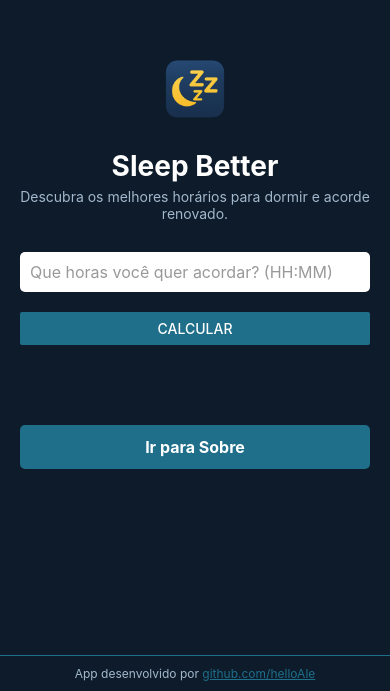
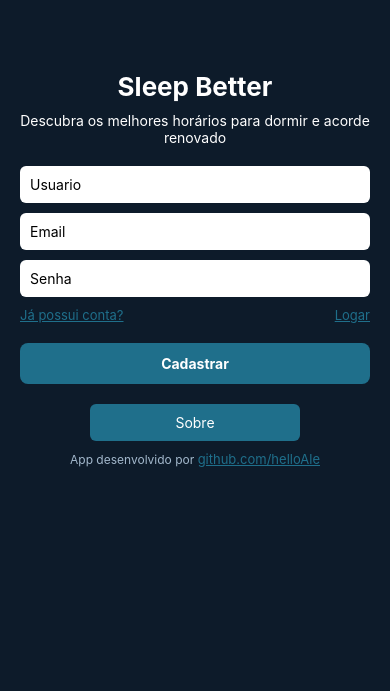
Before and after one commit to helloAle/sleep_better, a React Native app: screen /Register in a window 390 px wide. Shown: the part 153-844 px from the top of the page. Built offline with nearby package versions, Linux system fonts and the light colour scheme.

Commit message:
telas de login e cadastro

```diff
--- a/App.tsx
+++ b/App.tsx
@@ -3,6 +3,8 @@ import { NavigationContainer } from '@react-navigation/native';
 import { createNativeStackNavigator } from '@react-navigation/native-stack';
 import HomeScreen from './screens/HomeScreen';
 import AboutScreen from './screens/AboutScreen';
+import LoginScreen from './screens/LoginScreen';
+import RegisterScreen from './screens/RegisterScreen';
 import { useNavigation } from '@react-navigation/native';
 
 
@@ -12,8 +14,11 @@ export default function App() {
   return (
     <NavigationContainer>
       <Stack.Navigator screenOptions={{ headerShown: false }}>
+        <Stack.Screen name="Login" component={LoginScreen} />
+        <Stack.Screen name="Register" component={RegisterScreen} />
         <Stack.Screen name="Home" component={HomeScreen} />
         <Stack.Screen name="About" component={AboutScreen} />
+
       </Stack.Navigator>
     </NavigationContainer>
   );
--- a/screens/AboutScreen.tsx
+++ b/screens/AboutScreen.tsx
@@ -5,7 +5,7 @@ export default function AboutScreen() {
   return (
     <View style={styles.container}>
       <Text style={styles.title}>Sobre o Sleep Better</Text>
-      <Text style={styles.text}>Versão 0.0.1</Text>
+      <Text style={styles.text}>Versão 0.0.3</Text>
       <Text style={styles.text}>Notas de atualização: 22/05/2025</Text>
       <Text style={styles.text}>Tecnologias: React Native, TypeScript, React Navigation</Text>
 
--- /dev/null
+++ b/screens/LoginScreen.tsx
@@ -0,0 +1,107 @@
+import React from 'react';
+import { View, Text, TextInput, TouchableOpacity, StyleSheet, Linking } from 'react-native';
+import { useNavigation } from '@react-navigation/native';
+
+export default function LoginScreen() {
+  const navigation = useNavigation();
+
+  return (
+    <View style={styles.container}>
+      <Text style={styles.title}>Sleep Better</Text>
+      <Text style={styles.subtitle}>Descubra os melhores horários para dormir e acorde renovado</Text>
+
+      <TextInput placeholder="Login" style={styles.input} />
+      <TextInput placeholder="Senha" style={styles.input} secureTextEntry />
+
+      <View style={styles.row}>
+        <Text style={styles.link}>Esqueceu a senha?</Text>
+        <TouchableOpacity onPress={() => navigation.navigate('Register')}>
+          <Text style={styles.link}>Cadastre-se</Text>
+        </TouchableOpacity>
+      </View>
+
+      <TouchableOpacity style={styles.button}>
+        <Text style={styles.buttonText}>Entrar</Text>
+      </TouchableOpacity>
+
+      <TouchableOpacity style={styles.aboutButton} onPress={() => navigation.navigate('About')}>
+        <Text style={styles.aboutButtonText}>Sobre</Text>
+      </TouchableOpacity>
+
+      <Text style={styles.footerText}>
+        App desenvolvido por{' '}
+        <Text style={styles.link} onPress={() => Linking.openURL('https://github.com/helloAle')}>
+          github.com/helloAle
+        </Text>
+      </Text>
+    </View>
+  );
+}
+
+const styles = StyleSheet.create({
+  container: {
+    flex: 1,
+    backgroundColor: '#0d1b2a',
+    alignItems: 'center',
+    justifyContent: 'center',
+    padding: 20,
+  },
+  title: {
+    fontSize: 26,
+    fontWeight: 'bold',
+    color: '#fff',
+    marginBottom: 10,
+  },
+  subtitle: {
+    fontSize: 14,
+    color: '#fff',
+    marginBottom: 20,
+    textAlign: 'center',
+  },
+  input: {
+    width: '100%',
+    backgroundColor: '#fff',
+    borderRadius: 6,
+    padding: 10,
+    marginBottom: 10,
+  },
+  row: {
+    flexDirection: 'row',
+    justifyContent: 'space-between',
+    width: '100%',
+    marginBottom: 20,
+  },
+  link: {
+    color: '#1f6f8b',
+    textDecorationLine: 'underline',
+    fontSize: 13,
+  },
+  button: {
+    backgroundColor: '#1f6f8b',
+    padding: 12,
+    borderRadius: 8,
+    width: '100%',
+    alignItems: 'center',
+    marginBottom: 20,
+  },
+  buttonText: {
+    color: '#fff',
+    fontWeight: 'bold',
+  },
+  aboutButton: {
+    backgroundColor: '#1f6f8b',
+    padding: 10,
+    borderRadius: 6,
+    width: '60%',
+    alignItems: 'center',
+    marginBottom: 10,
+  },
+  aboutButtonText: {
+    color: '#fff',
+  },
+  footerText: {
+    fontSize: 12,
+    color: '#a3b8cc',
+    textAlign: 'center',
+  },
+});
--- /dev/null
+++ b/screens/RegisterScreen.tsx
@@ -0,0 +1,108 @@
+import React from 'react';
+import { View, Text, TextInput, TouchableOpacity, StyleSheet, Linking } from 'react-native';
+import { useNavigation } from '@react-navigation/native';
+
+export default function RegisterScreen() {
+  const navigation = useNavigation();
+
+  return (
+    <View style={styles.container}>
+      <Text style={styles.title}>Sleep Better</Text>
+      <Text style={styles.subtitle}>Descubra os melhores horários para dormir e acorde renovado</Text>
+
+      <TextInput placeholder="Usuario" style={styles.input} />
+      <TextInput placeholder="Email" style={styles.input} keyboardType="email-address" />
+      <TextInput placeholder="Senha" style={styles.input} secureTextEntry />
+
+      <View style={styles.row}>
+        <Text style={styles.link}>Já possui conta?</Text>
+        <TouchableOpacity onPress={() => navigation.navigate('Login')}>
+          <Text style={styles.link}>Logar</Text>
+        </TouchableOpacity>
+      </View>
+
+      <TouchableOpacity style={styles.button}>
+        <Text style={styles.buttonText}>Cadastrar</Text>
+      </TouchableOpacity>
+
+      <TouchableOpacity style={styles.aboutButton} onPress={() => navigation.navigate('About')}>
+        <Text style={styles.aboutButtonText}>Sobre</Text>
+      </TouchableOpacity>
+
+      <Text style={styles.footerText}>
+        App desenvolvido por{' '}
+        <Text style={styles.link} onPress={() => Linking.openURL('https://github.com/helloAle')}>
+          github.com/helloAle
+        </Text>
+      </Text>
+    </View>
+  );
+}
+
+const styles = StyleSheet.create({
+  container: {
+    flex: 1,
+    backgroundColor: '#0d1b2a',
+    alignItems: 'center',
+    justifyContent: 'center',
+    padding: 20,
+  },
+  title: {
+    fontSize: 26,
+    fontWeight: 'bold',
+    color: '#fff',
+    marginBottom: 10,
+  },
+  subtitle: {
+    fontSize: 14,
+    color: '#fff',
+    marginBottom: 20,
+    textAlign: 'center',
+  },
+  input: {
+    width: '100%',
+    backgroundColor: '#fff',
+    borderRadius: 6,
+    padding: 10,
+    marginBottom: 10,
+  },
+  row: {
+    flexDirection: 'row',
+    justifyContent: 'space-between',
+    width: '100%',
+    marginBottom: 20,
+  },
+  link: {
+    color: '#1f6f8b',
+    textDecorationLine: 'underline',
+    fontSize: 13,
+  },
+  button: {
+    backgroundColor: '#1f6f8b',
+    padding: 12,
+    borderRadius: 8,
+    width: '100%',
+    alignItems: 'center',
+    marginBottom: 20,
+  },
+  buttonText: {
+    color: '#fff',
+    fontWeight: 'bold',
+  },
+  aboutButton: {
+    backgroundColor: '#1f6f8b',
+    padding: 10,
+    borderRadius: 6,
+    width: '60%',
+    alignItems: 'center',
+    marginBottom: 10,
+  },
+  aboutButtonText: {
+    color: '#fff',
+  },
+  footerText: {
+    fontSize: 12,
+    color: '#a3b8cc',
+    textAlign: 'center',
+  },
+});
```
Also changed, not shown: screens/styles/authStyles.ts (added, +67 -0 lines).
